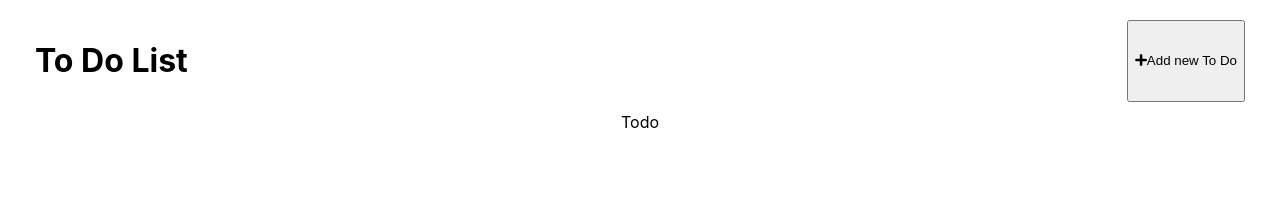
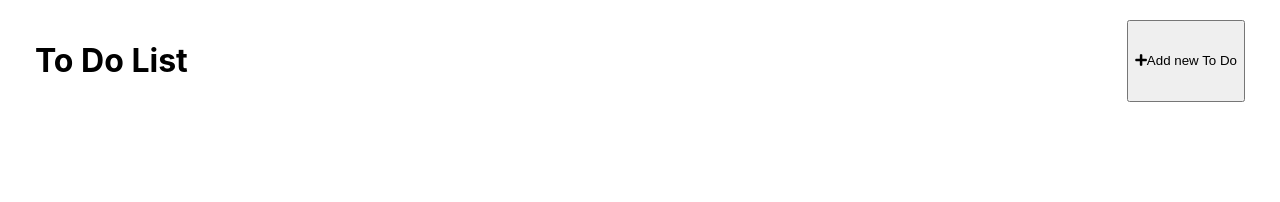
Before and after one commit to Gregfanyan/To-Do-App, a React (Create React App) app: page / in a window 1280 px wide. Shown: the top 202 px of the page. Built offline with nearby package versions, Linux system fonts and the light colour scheme.

Commit message:
feat:show todos on UI

```diff
--- a/src/Home/index.tsx
+++ b/src/Home/index.tsx
@@ -46,7 +46,7 @@ function Home() {
         />
       </div>
       <div>
-        <Todo />
+        <Todo setTodos={setTodos} todos={todos} />
       </div>
     </div>
   );
--- a/src/components/SideBarForm/index.tsx
+++ b/src/components/SideBarForm/index.tsx
@@ -42,8 +42,6 @@ function SideBarForm({
     setOpenSideBar(false);
   };
 
-  console.log(todos);
-
   return (
     <div>
       <form>
--- a/src/components/Todo/index.tsx
+++ b/src/components/Todo/index.tsx
@@ -1,11 +1,19 @@
-import React from 'react'
-
-function Todo() {
-    return (
-        <div>
-            Todo
-        </div>
-    )
+import React from "react";
+import TodoList from "../TodoList";
+function Todo({ todos, setTodos }: any) {
+  return (
+    <div>
+      {todos &&
+        todos.map((todo: any) => (
+          <TodoList
+            key={todo.id}
+            todo={todo}
+            todos={todos}
+            setTodos={setTodos}
+          />
+        ))}
+    </div>
+  );
 }
 
-export default Todo
+export default Todo;
--- a/src/components/TodoList/index.tsx
+++ b/src/components/TodoList/index.tsx
@@ -1,7 +1,20 @@
 import React from "react";
+import "./todoList.scss";
 
-function TodoList() {
-  return <div></div>;
+function TodoList({ todos, setTodos, todo }: any) {
+  const { title, description, done, date, id } = todo;
+
+  return (
+    <div>
+      {todo && (
+        <div>
+          <div>{title}</div>
+          <div>{description}</div>
+          <div>{date}</div>
+        </div>
+      )}
+    </div>
+  );
 }
 
 export default TodoList;
--- /dev/null
+++ b/src/components/TodoList/todoList.scss
@@ -0,0 +1,3 @@
+.completed {
+    text-decoration: line-through;
+  }
```
